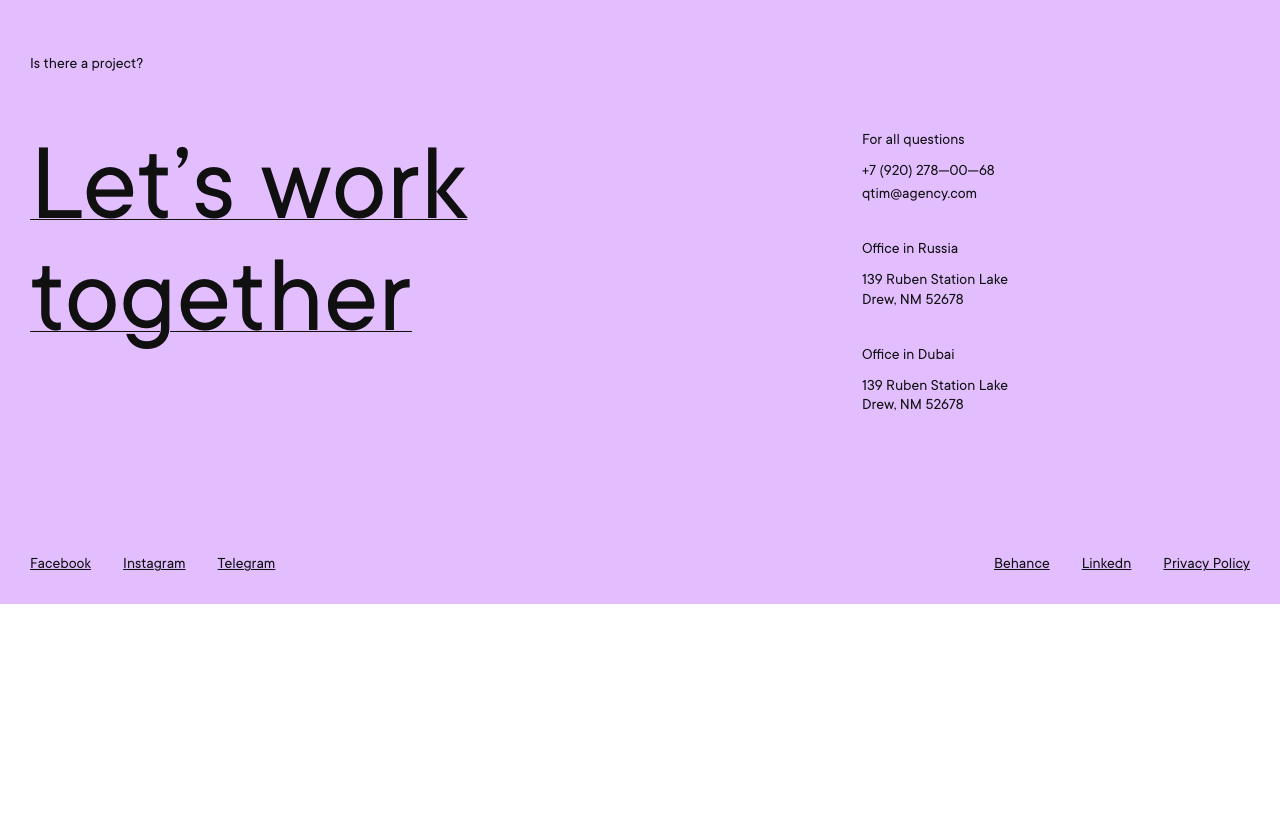
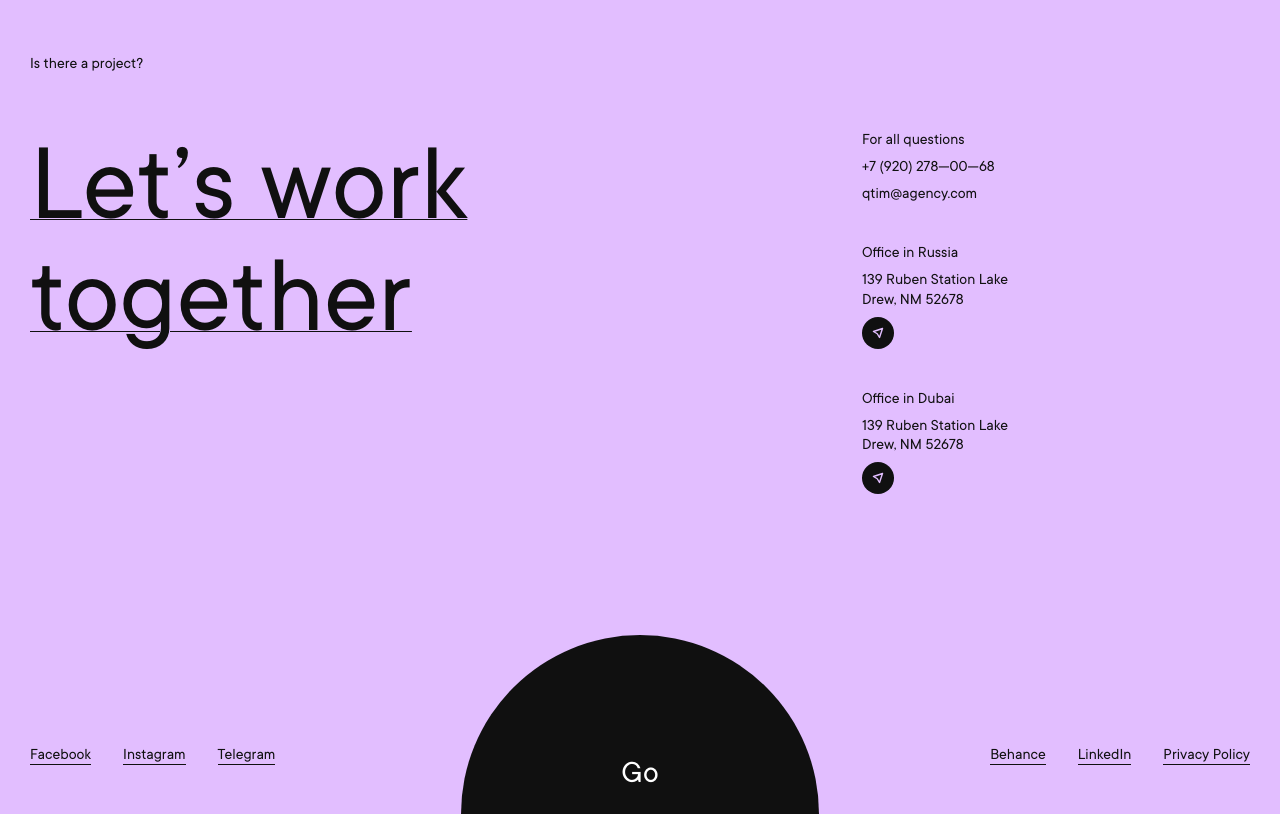
Before and after one commit to NealMixam/q_blog, a Nuxt app: page / in a window 1280 px wide. Shown: the part 540-1354 px from the top of the page. Before the commit the page ends 1144 px from the top, so only its background shows below. Built offline with nearby package versions, Linux system fonts and the light colour scheme.

Commit message:
refactor: improved listing of links in footer, replaced logo in header, added mixins for adaptive layout

```diff
--- a/assets/scss/_mixins.scss
+++ b/assets/scss/_mixins.scss
@@ -0,0 +1,20 @@
+$tablet-width: 1024px;
+$mobile-width: 768px;
+
+@mixin tablet {
+  @media (max-width: #{$tablet-width}) {
+    @content;
+  }
+}
+
+@mixin mobile {
+  @media (max-width: #{$mobile-width}) {
+    @content;
+  }
+}
+
+@mixin respond-to($width) {
+  @media (max-width: $width) {
+    @content;
+  }
+}
--- a/components/AppFooter.vue
+++ b/components/AppFooter.vue
@@ -1,110 +1,223 @@
 <script setup lang="ts">
+const offices = [
+  {
+    city: 'Office in Russia',
+    address: '139 Ruben Station Lake Drew, NM 52678',
+    telegram: 'https://t.me/qtim'
+  },
+  {
+    city: 'Office in Dubai',
+    address: '139 Ruben Station Lake Drew, NM 52678',
+    telegram: 'https://t.me/qtim'
+  }
+]
+
+const socialLinksLeft = [
+  { text: 'Facebook', url: '#' },
+  { text: 'Instagram', url: '#' },
+  { text: 'Telegram', url: '#' },
+]
+
+const socialLinksRight = [
+  { text: 'Behance', url: '#' },
+  { text: 'LinkedIn', url: '#' },
+  { text: 'Privacy Policy', url: '#' }
+]
+
+const scrollToTop = () => {
+  window.scrollTo({ top: 0, behavior: 'smooth' })
+}
 </script>
 <template>
   <footer class="footer">
     <div class="container">
-      <p>Is there a project?</p>
-        <div class="footer__content">
-        <div class="footer__content__left">
-          <h2>Let’s work together</h2>
+      <p class="footer__subtitle">Is there a project?</p>
+
+      <div class="footer__main">
+        <div class="footer__title-block">
+          <h2 class="footer__title">Let’s work together</h2>
         </div>
-        <div class="footer__content__right">
-          <div class="footer__content__item">
+
+        <div class="footer__contacts">
+          <div class="footer__item">
             <p>For all questions</p>
             <a href="tel:+79202780068">+7 (920) 278—00—68</a>
             <a href="mailto:qtim@agency.com">qtim@agency.com</a>
           </div>
-          <div class="footer__content__item">
-            <p>Office in Russia</p>
-            <p>139 Ruben Station Lake Drew, NM 52678</p>
-          </div>
-          <div class="footer__content__item">
-            <p>Office in Dubai</p>
-            <p>139 Ruben Station Lake Drew, NM 52678</p>
-          </div>
-        </div>
-        <div class="footer__content__bottom">
-          <div class="footer__social">
-            <ul>
-              <li><a href="#">Facebook</a></li>
-              <li><a href="#">Instagram</a></li>
-              <li><a href="#">Telegram</a></li>
-            </ul>
-            <ul>
-              <li><a href="#">Behance</a></li>
-              <li><a href="#">Linkedn</a></li>
-              <li><a href="#">Privacy Policy</a></li>
-            </ul>
-          </div>
+
+          <div v-for="office in offices" :key="office.city" class="footer__item">
+            <p>{{ office.city }}</p>
+            <p>{{ office.address }}</p>
+            <a v-if="office.telegram" :href="office.telegram" class="telegram-link">
+              <img src="~/assets/images/telegram.svg" alt="Telegram" class="footer__icon">
+            </a>
           </div>
         </div>
       </div>
 
+      <div class="footer__bottom">
+        <div class="footer__social">
+          <ul class="social-list">
+            <li v-for="link in socialLinksLeft" :key="link.text">
+              <a :href="link.url">{{ link.text }}</a>
+            </li>
+          </ul>
+
+          <ul class="social-list">
+            <li v-for="link in socialLinksRight" :key="link.text">
+              <a :href="link.url">{{ link.text }}</a>
+            </li>
+          </ul>
+        </div>
+
+        <div class="footer__go-top">
+          <button @click="scrollToTop" class="go-top-btn">Go</button>
+        </div>
+      </div>
+    </div>
   </footer>
 </template>
 <style lang="scss" scoped>
 .footer {
-  padding: 140px 0 30px;
+  padding-top: 140px;
   background-color: $color-lavender;
 
-  &__content {
-    display: flex;
-    flex-wrap: wrap;
-    margin-top: 56px;
-    gap: 140px 368px;
-
-    &__left, &__right {
-      //width: 50%;
+  @include mobile {
+    padding-top: 60px;
   }
 
-    &__left {
-      & > h2 {
-        max-width: 464px;
+  &__main {
+    display: flex;
+    gap: 368px;
+    margin-top: 56px;
+
+    @include tablet {
+      flex-direction: column;
+      gap: 60px;
+    }
+  }
+
+  &__title {
     font-weight: 400;
     font-size: 112px;
     line-height: 100%;
     text-decoration: underline solid 1px;
+    padding-bottom: 2px;
+    max-width: 464px;
+
+    @include tablet {
+      font-size: 80px;
+    }
+
+    @include mobile {
+      font-size: 48px;
     }
   }
 
-    &__right {
-      max-width: 160px;
+  &__contacts {
     display: flex;
     flex-direction: column;
-      gap: 36px;
+    gap: 40px;
+    max-width: 160px;
+
+    @include tablet {
+      max-width: 100%;
     }
-
-    &__bottom {
-      width: 100%;
   }
 
   &__item {
     display: flex;
     flex-direction: column;
+    gap: 8px;
 
-      & a:not(:nth-last-child(1)) {
-        display: block;
-        margin-bottom: 4px;
+    a { text-decoration: none; color: inherit; }
   }
 
-      & > p:nth-child(1) {
-        margin-bottom: 12px;
-      }
+  &__bottom {
+    position: relative;
+    margin-top: 140px;
+    height: 180px;
+    display: flex;
+    align-items: flex-end;
+    overflow: hidden;
+
+    @include mobile {
+      margin-top: 80px;
+      height: 100px;
     }
   }
 
   &__social {
     display: flex;
     justify-content: space-between;
+    align-items: center;
+    width: 100%;
+    margin-bottom: 50px;
 
-    & ul {
+    @include mobile {
+      flex-direction: column;
+      align-items: flex-start;
+      gap: 40px;
+      margin-bottom: 20px;
+    }
+  }
+
+  &__go-top {
+    position: absolute;
+    bottom: -179px;
+    left: 50%;
+    transform: translateX(-50%);
+    z-index: 1;
+
+    @include mobile {
+      bottom: -99px;
+    }
+
+    .go-top-btn {
+      width: 358px;
+      height: 358px;
+      background-color: $color-black;
+      color:  $color-white;
+      border-radius: 50%;
+      border: none;
+      cursor: pointer;
       display: flex;
-      align-items: center;
-      gap: 32px;
+      justify-content: center;
+      align-items: flex-start;
+      padding-top: 122px;
+      font-size: 32px;
+      line-height: 100%;
+      transition: padding-top 0.3s ease;
 
-      & a {
-        text-decoration: underline solid 1px;
+      &:hover {
+        padding-top: 66px;
       }
+
+      @include mobile {
+        width: 200px;
+        height: 200px;
+        padding-top: 40px;
+        font-size: 24px;
+      }
+    }
+  }
+
+  .social-list {
+    display: grid;
+    grid-template-columns: repeat(3, auto);
+    gap: 12px 32px;
+    list-style: none;
+    padding: 0;
+
+    a {
+      text-decoration: none;
+      border-bottom: 1px solid currentColor;
+      padding-bottom: 2px;
+    }
+
+    @include mobile {
+      grid-template-columns: 1fr;
+      gap: 20px;
     }
   }
 }
--- a/components/AppHeader.vue
+++ b/components/AppHeader.vue
@@ -1,14 +1,14 @@
 <template>
   <header class="header">
     <nav class="nav container">
-      <a class="logo">
+      <NuxtLink :to="localePath('/')">
         <svg width="84" height="25" viewBox="0 0 84 25" fill="none" xmlns="http://www.w3.org/2000/svg">
           <path d="M13.2594 25C10.5869 25 8.2457 24.4981 6.23567 23.4944C4.24848 22.4907 2.70669 21.0551 1.61031 19.1877C0.53677 17.3203 0 15.1494 0 12.6751C0 10.1774 0.54819 7.97152 1.64457 6.05742C2.76379 4.11998 4.28274 2.62605 6.2014 1.57563C8.14291 0.52521 10.3128 0 12.7112 0C15.0867 0 17.2337 0.52521 19.1524 1.57563C21.0939 2.62605 22.6129 4.11998 23.7092 6.05742C24.8285 7.97152 25.3881 10.1774 25.3881 12.6751C25.3881 14.3557 25.0226 15.9664 24.2917 17.507C23.5608 19.0243 22.6129 20.2264 21.4479 21.1134H25.8335V25H13.2594ZM12.7112 20.9734C15.2465 20.9734 17.2566 20.2498 18.7413 18.8025C20.2488 17.3553 21.0025 15.3128 21.0025 12.6751C21.0025 10.9477 20.6371 9.43044 19.9062 8.12325C19.1752 6.81606 18.1816 5.81233 16.9254 5.11205C15.6691 4.41177 14.2644 4.06162 12.7112 4.06162C11.158 4.06162 9.7418 4.41177 8.46269 5.11205C7.20642 5.81233 6.21282 6.81606 5.4819 8.12325C4.75098 9.43044 4.38552 10.9477 4.38552 12.6751C4.38552 15.3361 5.12786 17.3903 6.61255 18.8375C8.12007 20.2614 10.1529 20.9734 12.7112 20.9734Z" fill="#101010"/>
           <path d="M33.9455 4.20168H26.7163V0.52521H45.526V4.20168H38.2968V25H33.9455V4.20168Z" fill="#101010"/>
           <path d="M49.6329 0.52521H53.9842V25H49.6329V0.52521Z" fill="#101010"/>
           <path d="M59.4685 0.52521H63.717L71.7342 18.4524L79.7515 0.52521H84V25H79.8886V9.10364L72.7621 25H70.7064L63.5799 9.10364V25H59.4685V0.52521Z" fill="#101010"/>
         </svg>
-      </a>
+      </NuxtLink>
 
       <ul class="nav-links">
         <li><NuxtLink :to="localePath('/')">{{ $t('nav.home') }}</NuxtLink></li>
```
Also changed, not shown: assets/images/telegram.svg (added). Lines whose indentation alone changed are shown as unchanged.
